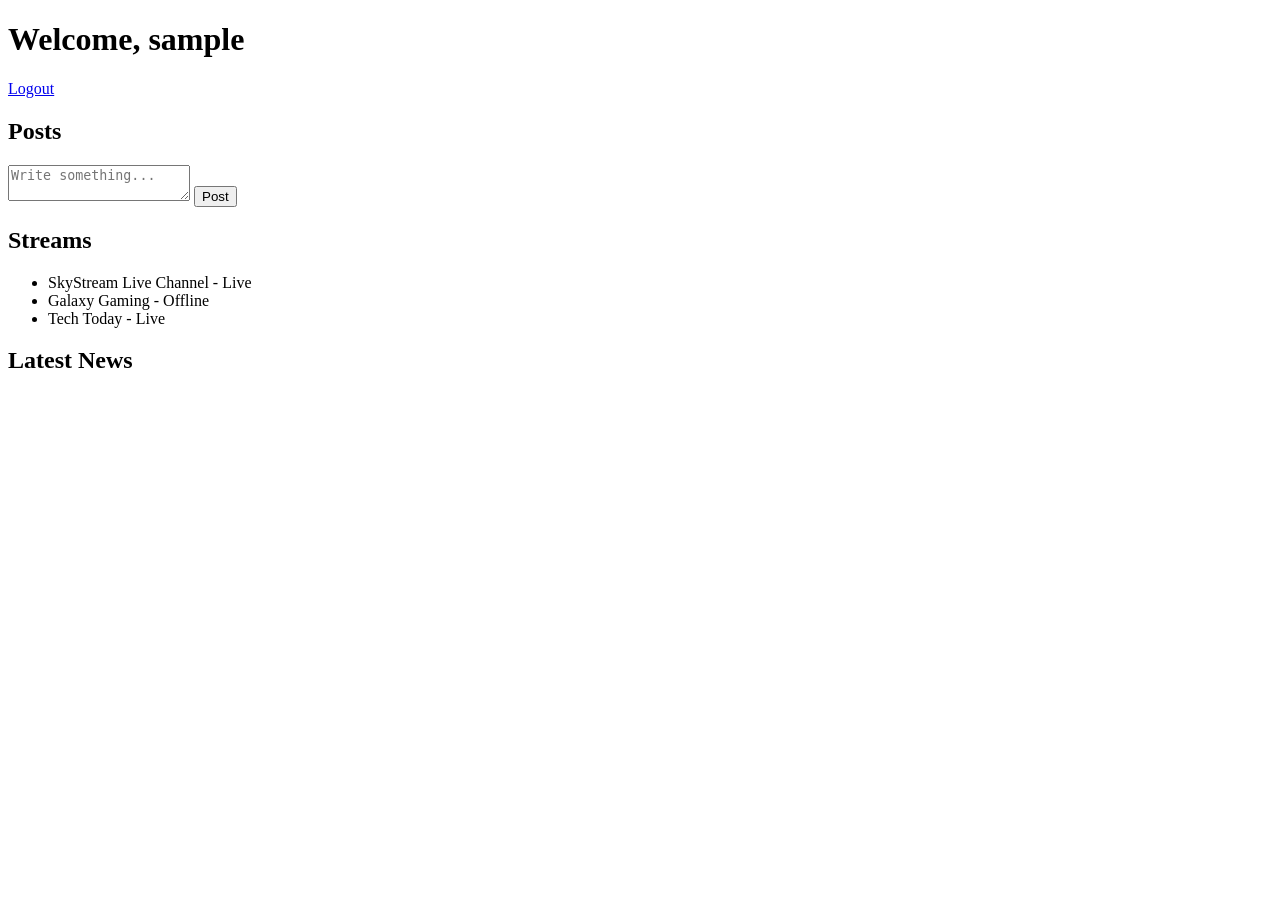
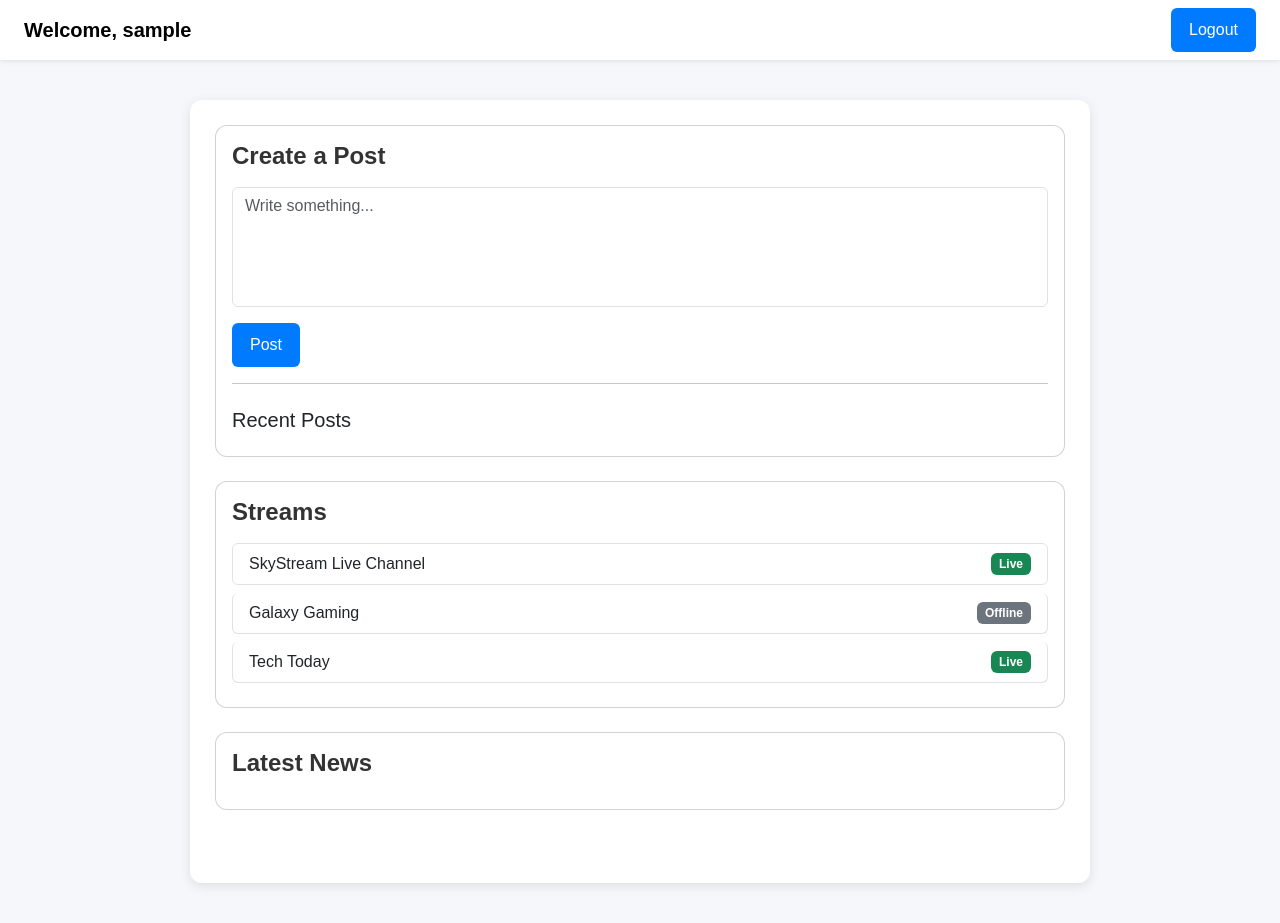
Before and after one commit to K0j0cyber/SkystreamApp, a Flask app: page /home in a window 1280 px wide. Before the commit the page ends 368 px from the top, so only its background shows below. Run offline with Flask 3, Linux system fonts and the light colour scheme; the visitor is signed in with stand-in values (Sample User, id 1); data that the repository does not hold is empty.

Commit message:
Updated UI: new Bootstrap layout + improved style.css

```diff
--- a/static/style.css
+++ b/static/style.css
@@ -0,0 +1,138 @@
+/* --- Global Layout & Body --- */
+body {
+    margin: 0;
+    padding: 0;
+    background: #f5f7fa;
+    font-family: Arial, Helvetica, sans-serif;
+    color: #222;
+}
+
+/* Container */
+.container {
+    max-width: 900px;
+    margin: 40px auto;
+    background: #ffffff;
+    padding: 25px;
+    border-radius: 12px;
+    box-shadow: 0 3px 12px rgba(0, 0, 0, 0.1);
+}
+
+/* --- Headings --- */
+h1, h2, h3, h4 {
+    font-weight: 600;
+    margin-bottom: 15px;
+    color: #333;
+}
+
+h1 {
+    font-size: 28px;
+}
+
+h2 {
+    margin-top: 30px;
+    font-size: 22px;
+}
+
+/* --- Buttons --- */
+.btn {
+    display: inline-block;
+    background: #007bff;
+    color: #fff !important;
+    padding: 10px 18px;
+    border-radius: 6px;
+    text-decoration: none;
+    border: none;
+    cursor: pointer;
+    transition: 0.2s ease-in-out;
+}
+
+.btn:hover {
+    background: #0056b3;
+}
+
+/* Red button (Logout for example) */
+.btn-danger,
+a.btn-danger {
+    background: #dc3545 !important;
+}
+
+.btn-danger:hover {
+    background: #b02a37 !important;
+}
+
+/* --- Textarea & Inputs --- */
+textarea, input[type="text"], input[type="password"] {
+    width: 100%;
+    padding: 12px;
+    border-radius: 6px;
+    margin-bottom: 10px;
+    border: 1px solid #ccc;
+    font-size: 15px;
+    background: #fff;
+    transition: border 0.2s ease;
+}
+
+textarea:focus, input:focus {
+    border-color: #007bff;
+    outline: none;
+}
+
+/* --- Lists --- */
+ul {
+    list-style: none;
+    padding: 0;
+}
+
+ul li {
+    background: #f9fafc;
+    padding: 12px;
+    border-radius: 6px;
+    margin-bottom: 8px;
+    border: 1px solid #e3e4e8;
+}
+
+/* Hover effect */
+ul li:hover {
+    background: #eef2f7;
+}
+
+/* --- Post Author Bold --- */
+ul li strong {
+    color: #333;
+}
+
+/* --- News Links --- */
+ul li a {
+    color: #007bff;
+    text-decoration: none;
+}
+
+ul li a:hover {
+    text-decoration: underline;
+}
+
+/* --- Stream Status Badges (used in non-Bootstrap fallback) --- */
+.badge {
+    padding: 5px 8px;
+    border-radius: 6px;
+    font-size: 12px;
+    font-weight: bold;
+    color: white;
+}
+
+.badge-live {
+    background: #28a745;
+}
+
+.badge-offline {
+    background: #6c757d;
+}
+
+/* --- Card Style for Sections (fallback if not using Bootstrap) --- */
+.section-card {
+    background: white;
+    padding: 20px;
+    border-radius: 12px;
+    margin-bottom: 25px;
+    box-shadow: 0 2px 10px rgba(0,0,0,0.08);
+}
--- a/templates/home.html
+++ b/templates/home.html
@@ -3,37 +3,100 @@
 <head>
     <meta charset="UTF-8">
     <title>Home - SkyStreamApp</title>
+
+    <!-- Bootstrap -->
+    <link href="https://cdn.jsdelivr.net/npm/bootstrap@5.3.2/dist/css/bootstrap.min.css" rel="stylesheet">
+
+    <!-- Optional: Your custom CSS -->
     <link rel="stylesheet" type="text/css" href="{{ url_for('static', filename='style.css') }}">
+
+    <style>
+        body {
+            background: #f5f7fa;
+        }
+        .card {
+            border-radius: 12px;
+        }
+        textarea {
+            height: 120px;
+            resize: none;
+        }
+    </style>
 </head>
+
 <body>
+
+    <!-- NAVBAR -->
+    <nav class="navbar navbar-light bg-white shadow-sm px-4 mb-4">
+        <h3 class="navbar-brand m-0">Welcome, {{ session.get('user', 'Guest') }}</h3>
+        <a class="btn btn-outline-danger" href="/logout">Logout</a>
+    </nav>
+
     <div class="container">
-        <h1>Welcome, {{ session.get('user', 'Guest') }}</h1>
-        <a class="btn" href="/logout">Logout</a>
 
-        <h2>Posts</h2>
-        <form method="POST" action="/post">
-            <textarea name="content" placeholder="Write something..." required></textarea>
-            <button type="submit" class="btn">Post</button>
-        </form>
-        <ul>
-            {% for post in posts %}
-                <li><strong>{{ post.author }}:</strong> {{ post.content }}</li>
-            {% endfor %}
-        </ul>
+        <!-- POSTS SECTION -->
+        <div class="card mb-4">
+            <div class="card-body">
+                <h4 class="mb-3">Create a Post</h4>
 
-        <h2>Streams</h2>
-        <ul>
-            {% for stream in streams %}
-                <li>{{ stream.name }} - {{ stream.status }}</li>
-            {% endfor %}
-        </ul>
+                <form method="POST" action="/post">
+                    <textarea name="content" class="form-control mb-3"
+                              placeholder="Write something..." required></textarea>
+                    <button type="submit" class="btn btn-primary">Post</button>
+                </form>
 
-        <h2>Latest News</h2>
-        <ul>
-            {% for item in news %}
-                <li><a href="{{ item.link }}" target="_blank">{{ item.title }}</a></li>
-            {% endfor %}
-        </ul>
+                <hr>
+
+                <h5 class="mt-4">Recent Posts</h5>
+                <ul class="list-group">
+                    {% for post in posts %}
+                        <li class="list-group-item">
+                            <strong>{{ post.author }}:</strong> {{ post.content }}
+                        </li>
+                    {% endfor %}
+                </ul>
+            </div>
+        </div>
+
+        <!-- STREAMS SECTION -->
+        <div class="card mb-4">
+            <div class="card-body">
+                <h4 class="mb-3">Streams</h4>
+
+                <ul class="list-group">
+                    {% for stream in streams %}
+                        <li class="list-group-item d-flex justify-content-between align-items-center">
+                            {{ stream.name }}
+                            {% if stream.status.lower() == "live" %}
+                                <span class="badge bg-success">Live</span>
+                            {% else %}
+                                <span class="badge bg-secondary">Offline</span>
+                            {% endif %}
+                        </li>
+                    {% endfor %}
+                </ul>
+            </div>
+        </div>
+
+        <!-- NEWS SECTION -->
+        <div class="card mb-5">
+            <div class="card-body">
+                <h4 class="mb-3">Latest News</h4>
+
+                <ul class="list-group">
+                    {% for item in news %}
+                        <li class="list-group-item">
+                            <a href="{{ item.link }}" target="_blank">{{ item.title }}</a>
+                        </li>
+                    {% endfor %}
+                </ul>
+            </div>
+        </div>
+
     </div>
+
+    <!-- Bootstrap JS -->
+    <script src="https://cdn.jsdelivr.net/npm/bootstrap@5.3.2/dist/js/bootstrap.bundle.min.js"></script>
+
 </body>
 </html>
```
